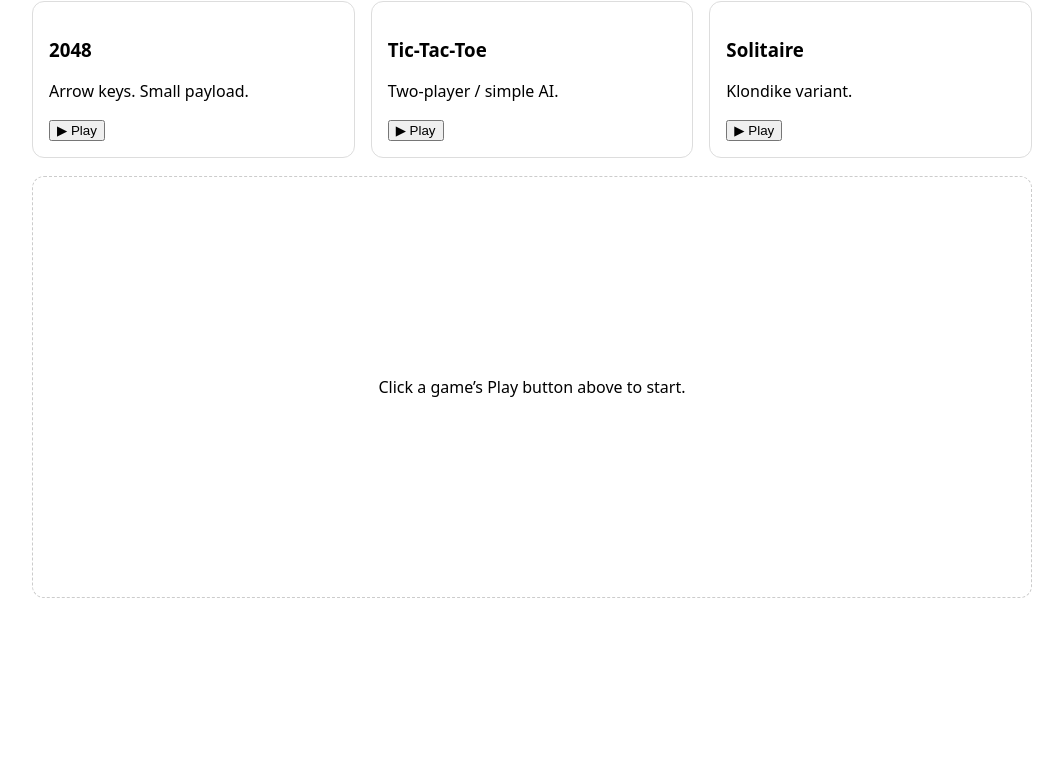
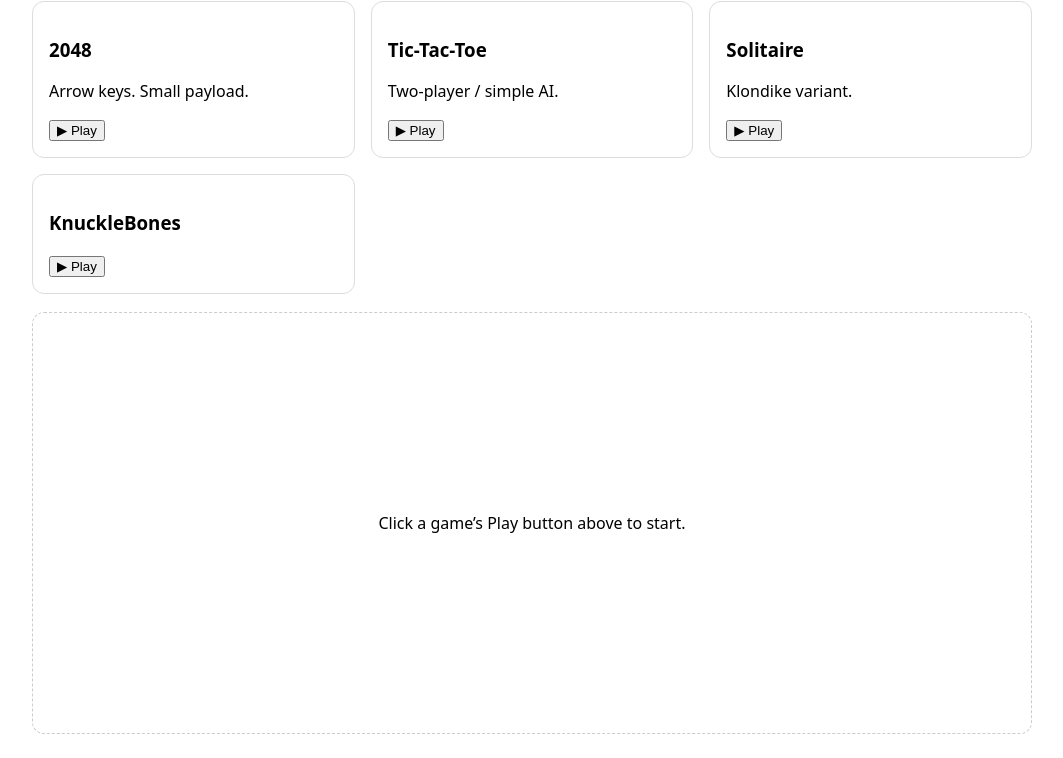
Before and after one commit to Blake71722/shiny-octo-goggles, a plain HTML site: page index.html in a window 1280 px wide. Shown: the part 82-840 px from the top of the page, without its empty margins (108-1171 px from the left). Before the commit the page ends 800 px from the top, so only its background shows below. Drawn offline with Linux system fonts and the light colour scheme.

Commit message:
Add KnuckleBones game section to index.html

```diff
--- a/index.html
+++ b/index.html
@@ -55,6 +55,15 @@
           <button onclick="window.location.href='games/solitaire/solitaire_index.html'">▶ Play</button>
         </div>
       </article>
+
+        <article class="card">
+        <h3>KnuckleBones</h3>
+        <p></p>
+        <div class="actions">
+          <button onclick="window.location.href='games/knucklebones/index.html'">▶ Play</button>
+        </div>
+      </article>
+
     </section>
 
     <div id="stage" aria-live="polite">Click a game’s Play button above to start.</div>
```
